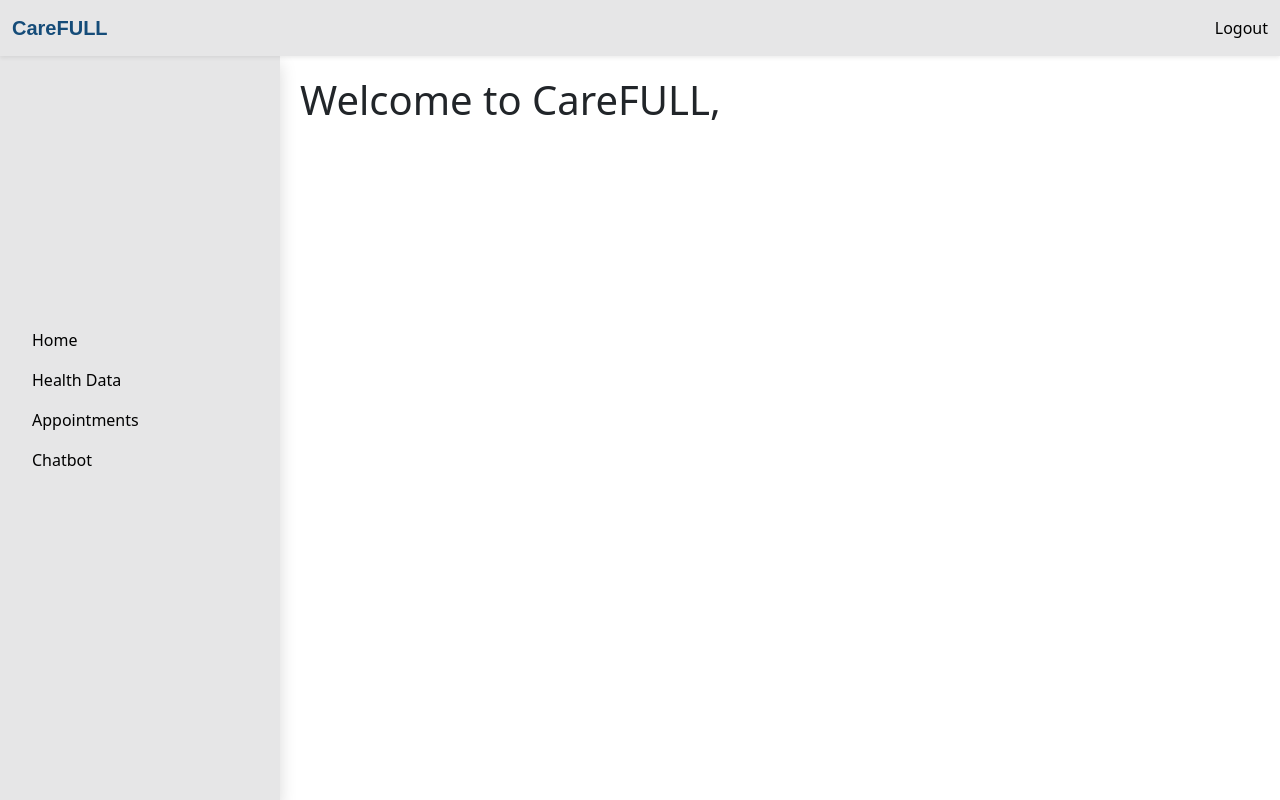
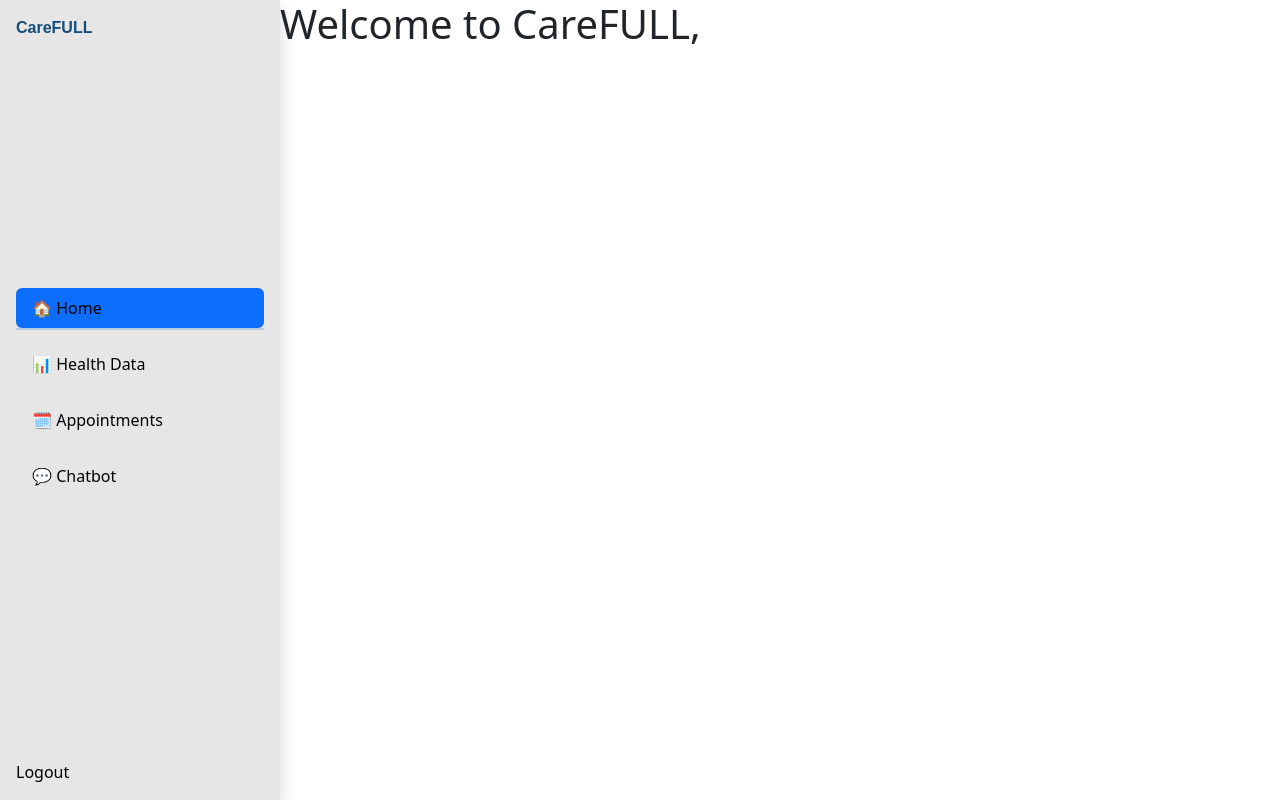
Before and after one commit to FardinHaque60/CareFULL, a React (Create React App) app in the folder frontend/: page / in a window 1280 px wide. Built offline with nearby package versions, Linux system fonts and the light colour scheme; no server answers.

Commit message:
UI tweaks

```diff
--- a/frontend/src/components/Sidebar.js
+++ b/frontend/src/components/Sidebar.js
@@ -1,32 +1,47 @@
 import React from 'react';
-import {Link} from 'react-router-dom';
+import { Link, useLocation } from 'react-router-dom';
+import axios from 'axios';
+import "./css/SideBar.css";
 
 function SideBar() {
+    const location = useLocation();
+
+    const logout = (e) => {
+        axios.post('http://localhost:8000/api/logout/')
+            .then(response => {
+                console.log(response.data)
+            })
+            .catch(error => {
+                console.log(error.response.data)
+            });
+    }
 
     return (
-    <div className="flex-shrink-0 p-3 shadow d-flex flex-column" style={{width: '280px', backgroundColor: '#e6e6e7', height: '93vh'}}>
-        <ul className="mb-auto nav nav-pills flex-column custom-ul" style={{paddingTop: '100%'}}>
+        <div className="flex-shrink-0 p-3 shadow d-flex flex-column" style={{ width: '280px', backgroundColor: '#e6e6e7', height: '100vh' }}>
+            <span className="navbar-brand" style={{ color: '#154c79', fontFamily: 'Nunito Sans, sans-serif', fontWeight: 'bold' }}> CareFULL </span>
+            <ul className="mb-auto nav nav-pills flex-column custom-ul" style={{ paddingTop: '100%' }}>
                 <li className="nav-item">
-            <Link to="/" className="text-black nav-link">
-            Home
+                    <Link to="/" className={`text-black nav-link mb-3 ${location.pathname === '/' ? 'active' : ''}`}>
+                        🏠 Home
                     </Link>
                 </li>
                 <li className="nav-item">
-            <Link to="/health-data" className="text-black nav-link">
-            Health Data
+                    <Link to="/health-data" className={`text-black nav-link mb-3 ${location.pathname === '/health-data' ? 'active' : ''}`}>
+                        📊 Health Data
                     </Link>
                 </li>
                 <li className="nav-item">
-            <Link to="/appointments" className="text-black nav-link">
-            Appointments
+                    <Link to="/appointments" className={`text-black nav-link mb-3 ${location.pathname === '/appointments' ? 'active' : ''}`}>
+                        🗓️ Appointments
                     </Link>
                 </li>
                 <li className="nav-item">
-            <Link to="/chatbot" className="text-black nav-link">
-            Chatbot
+                    <Link to="/chatbot" className={`text-black nav-link mb-3 ${location.pathname === '/chatbot' ? 'active' : ''}`}>
+                        💬 Chatbot
                     </Link>
                 </li>
             </ul>
+            <Link to='/login' className='text-black nav-link' onClick={logout}> Logout </Link>
         </div>
     );
 }
--- /dev/null
+++ b/frontend/src/components/css/SideBar.css
@@ -0,0 +1,25 @@
+/* Define styles for the active link */
+.active {
+    position: relative;
+}
+
+.active::after {
+    content: '';
+    position: absolute;
+    left: 0;
+    bottom: -2px;
+    width: 100%;
+    height: 2px;
+    background-color: #b6cbe3; /* Change to your preferred color */
+    animation: slide-in 0.3s ease-out forwards;
+}
+
+/* Define animation */
+@keyframes slide-in {
+    from {
+        width: 0;
+    }
+    to {
+        width: 100%;
+    }
+}
--- a/frontend/src/pages/LandingPage.js
+++ b/frontend/src/pages/LandingPage.js
@@ -31,13 +31,14 @@ function LandingPage({children}) {
 
   return (
     <div>
-      {/* top navbar */}
+      {/* top navbar
       <nav className="shadow-sm navbar navbar-light" style={{ backgroundColor: '#e6e6e7'}}>
       <div className="container-fluid">
         <span className="navbar-brand" style={{color: '#154c79', fontFamily: 'Nunito Sans, sans-serif', fontWeight: 'bold' }}> CareFULL </span>
         <Link to='/login' className='text-black nav-link' onClick={logout}> Logout </Link>
       </div>
       </nav>
+      */}
 
       <div style={{ display: 'flex' }}>
         {/* side navbar */}
--- a/frontend/src/pages/css/Chatbot.css
+++ b/frontend/src/pages/css/Chatbot.css
@@ -1,7 +1,7 @@
 .chatbot-container {
     display: flex;
     flex-direction: column;
-    height: 93vh;
+    height: 100vh;
     background-color: #f5f5f5;
     width: 100%;
 }
--- a/frontend/src/pages/css/HealthData.css
+++ b/frontend/src/pages/css/HealthData.css
@@ -131,3 +131,7 @@
     border-color: #6366f1;
     box-shadow: 0 0 0 3px rgba(99, 102, 241, 0.2);
   }
+
+  .table-container {
+    padding-top: 2%;
+  }
--- a/frontend/src/pages/css/LandingPage.css
+++ b/frontend/src/pages/css/LandingPage.css
@@ -1,4 +1,3 @@
 .main-content {
   flex-grow: 1;
-  padding: 20px;
 }
```
Lines whose indentation alone changed are shown as unchanged.
